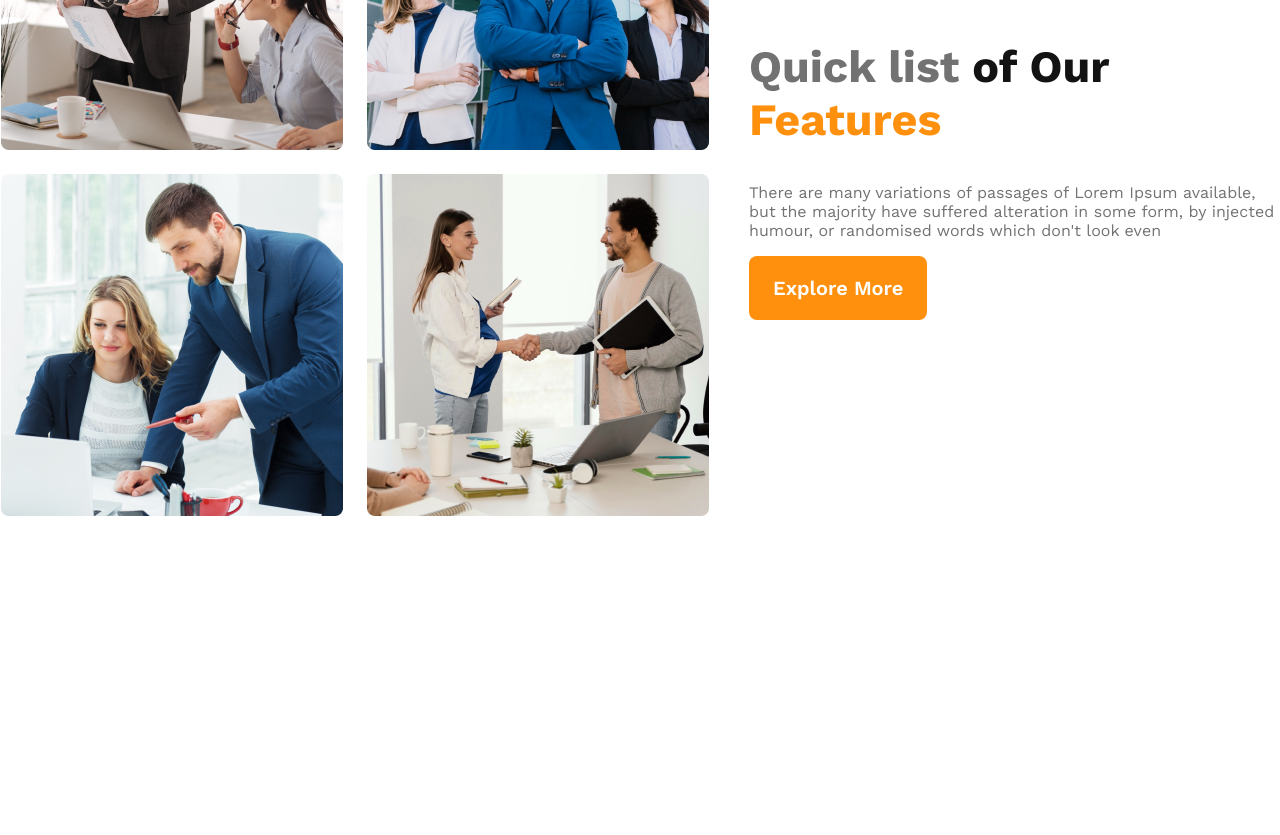
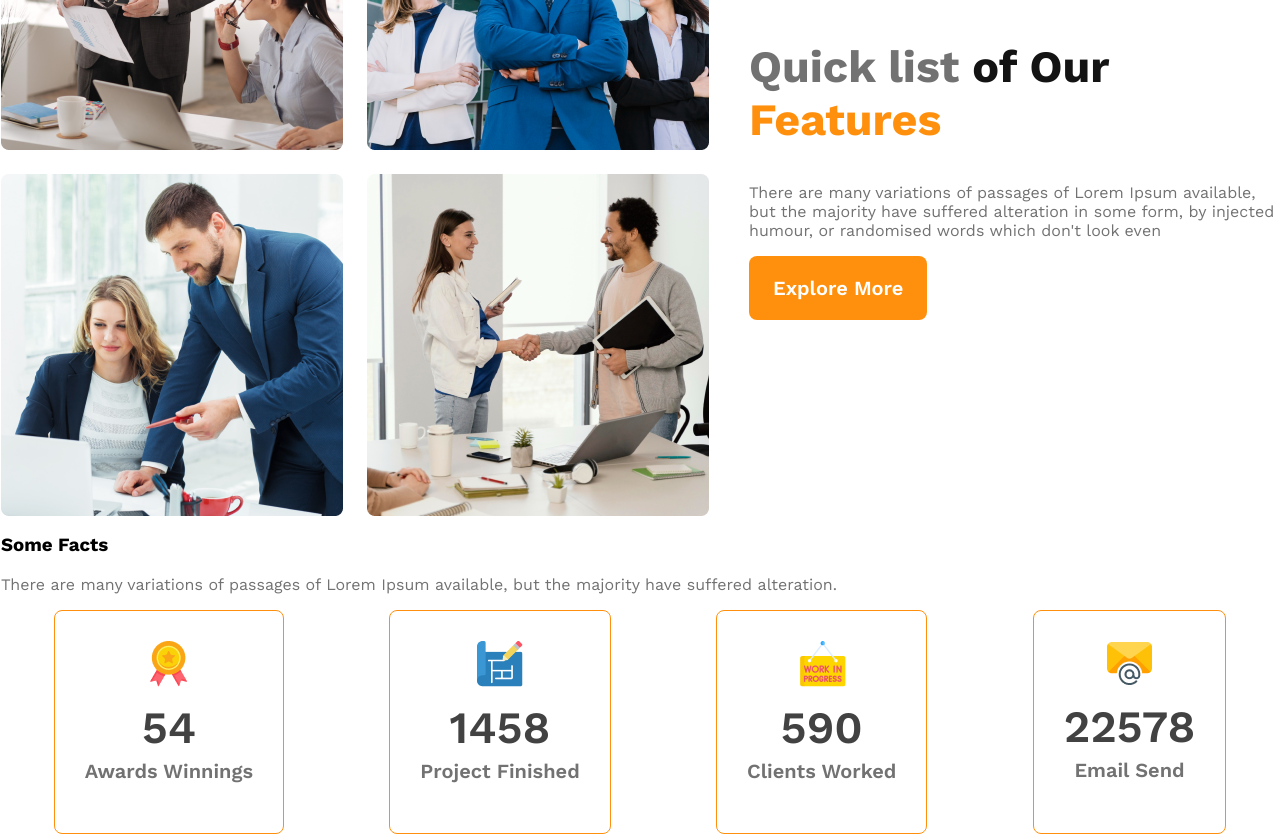
Before and after one commit to sabbir-offc/g3-architects, a plain HTML site: page index.html in a window 1280 px wide. Shown: the part 1309-2144 px from the top of the page. Before the commit the page ends 1826 px from the top, so only its background shows below. Drawn offline with nearby package versions, Linux system fonts and the light colour scheme.

Commit message:
fact section added

```diff
--- a/index.html
+++ b/index.html
@@ -40,7 +40,7 @@
                 <img src="images/team4.png" alt="">
             </div>
             <div class="teams-content">
-                <h2 class="teams-title">Quick list <span class="of-our">of Our</span> <span class="feature-style">Features</span> </h2>
+                <h2 class="section-title">Quick list <span class="of-our">of Our</span> <span class="feature-style">Features</span> </h2>
                 <p class="text-light-gray">
                     There are many variations of passages of Lorem Ipsum available, but the majority have suffered alteration in some form, by injected humour, or randomised words which don't look even
                 </p>
@@ -54,7 +54,32 @@
         </section>
         <!-- facts section -->
         <section class="facts-container">
-
+            <h3 class="fact-title">
+                Some Facts
+            </h3>
+            <p class="text-light-gray">There are many variations of passages of Lorem Ipsum available, but the majority have suffered alteration.</p>
+            <div class="facts-card-container">
+                <div class="cards">
+                    <img src="images/icons/ribon.png" alt="">
+                    <h2 class="card-stats">54</h2>
+                    <p class="card-title">Awards Winnings</p>
+                </div>
+                <div class="cards">
+                    <img src="images/icons/projects.png" alt="">
+                    <h2 class="card-stats">1458</h2>
+                    <p class="card-title">Project Finished</p>
+                </div>
+                <div class="cards">
+                    <img src="images/icons/customers.png" alt="">
+                    <h2 class="card-stats">590</h2>
+                    <p class="card-title">Clients Worked</p>
+                </div>
+                <div class="cards">
+                    <img src="images/icons/email.png" alt="">
+                    <h2 class="card-stats">22578</h2>
+                    <p class="card-title">Email Send</p>
+                </div>
+            </div>
         </section>
     </main>
     <footer>
--- a/styles/architect.css
+++ b/styles/architect.css
@@ -20,6 +20,12 @@ body {
     font-weight: 600;
     border: none;
     cursor: pointer;
+}
+
+.section-title {
+    font-size: 2.8rem;
+    color: #727272;
+    max-width: 29.25rem;
 }
 
 .text-light-gray {
@@ -99,11 +105,7 @@ main {
     gap: 1.5rem;
 }
 
-.teams-title {
-    font-size: 2.8rem;
-    color: #727272;
-    max-width: 29.25rem;
-}
+
 
 .of-our {
     color: #131313;
@@ -115,43 +117,87 @@ main {
     font-weight: 700;
 }
 
+/* Feature style */
+
+
+/* Facts style */
+.facts-card-container {
+    display: flex;
+    justify-content: space-around;
+}
+
+.facts-card-container .cards {
+    border-radius: 8px;
+    border: 1px solid #FF900E;
+    text-align: center;
+    padding: 30px;
+}
+
+.facts-card-container .card-stats {
+    color: #424242;
+    font-size: 2.8rem;
+    font-weight: 600;
+    margin-top: 10px;
+    margin-bottom: 5px;
+}
+
+.facts-card-container .card-title {
+    color: #727272;
+    font-size: 1.25rem;
+    font-weight: 600;
+    margin-top: 2px;
+}
+
+
+
+
+
+
 /* Responsive design */
 /* mobile device */
 @media screen and (max-width: 576px) {
-    header,main {
+
+    header,
+    main {
         padding: 20px;
     }
 
-    nav, .teams-container {
+    nav,
+    .teams-container {
         flex-direction: column;
     }
+
     .banner img {
         width: 100%;
     }
 
-    .teams-img{
-        grid-template-columns: repeat(1,1fr);
+    .teams-img {
+        grid-template-columns: repeat(1, 1fr);
     }
-    .teams-container{
+
+    .teams-container {
         align-items: center;
     }
 }
 
 /* tablet device */
 @media screen and (min-width:576px) and (max-width: 960px) {
-    header,main {
-        padding: 40px;
+
+    header,
+    main {
+        padding: 50px;
     }
 
     nav,
-    .teams-container
-    {
+    .teams-container {
         flex-direction: column;
     }
-    .teams-img{
-        grid-template-columns: repeat(2,1fr);
+
+    .teams-img {
+        grid-template-columns: repeat(2, 1fr);
     }
-    .teams-content{
+
+    .teams-content {
         padding-left: 4.40rem;
         padding-right: 1.875rem;
     }
```
